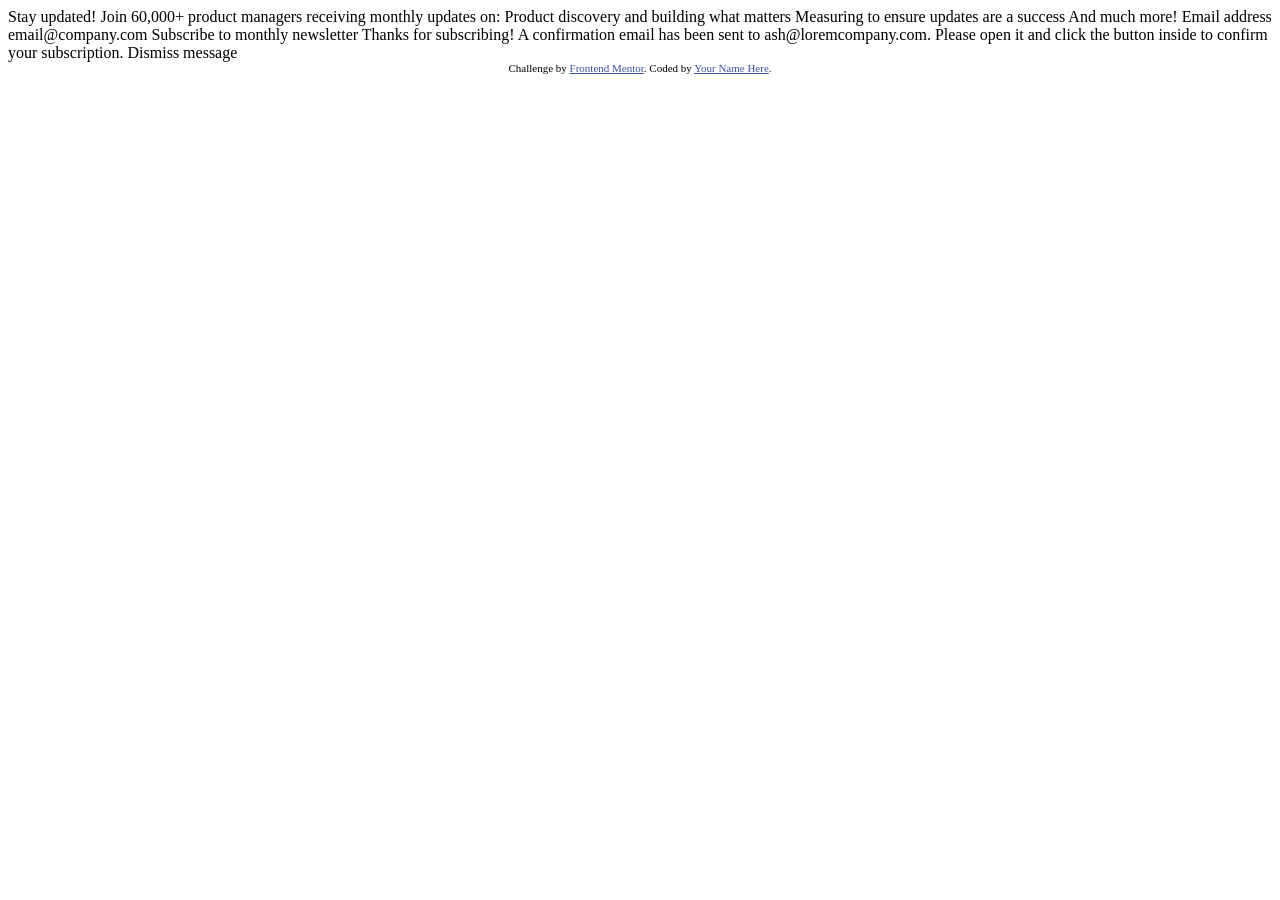
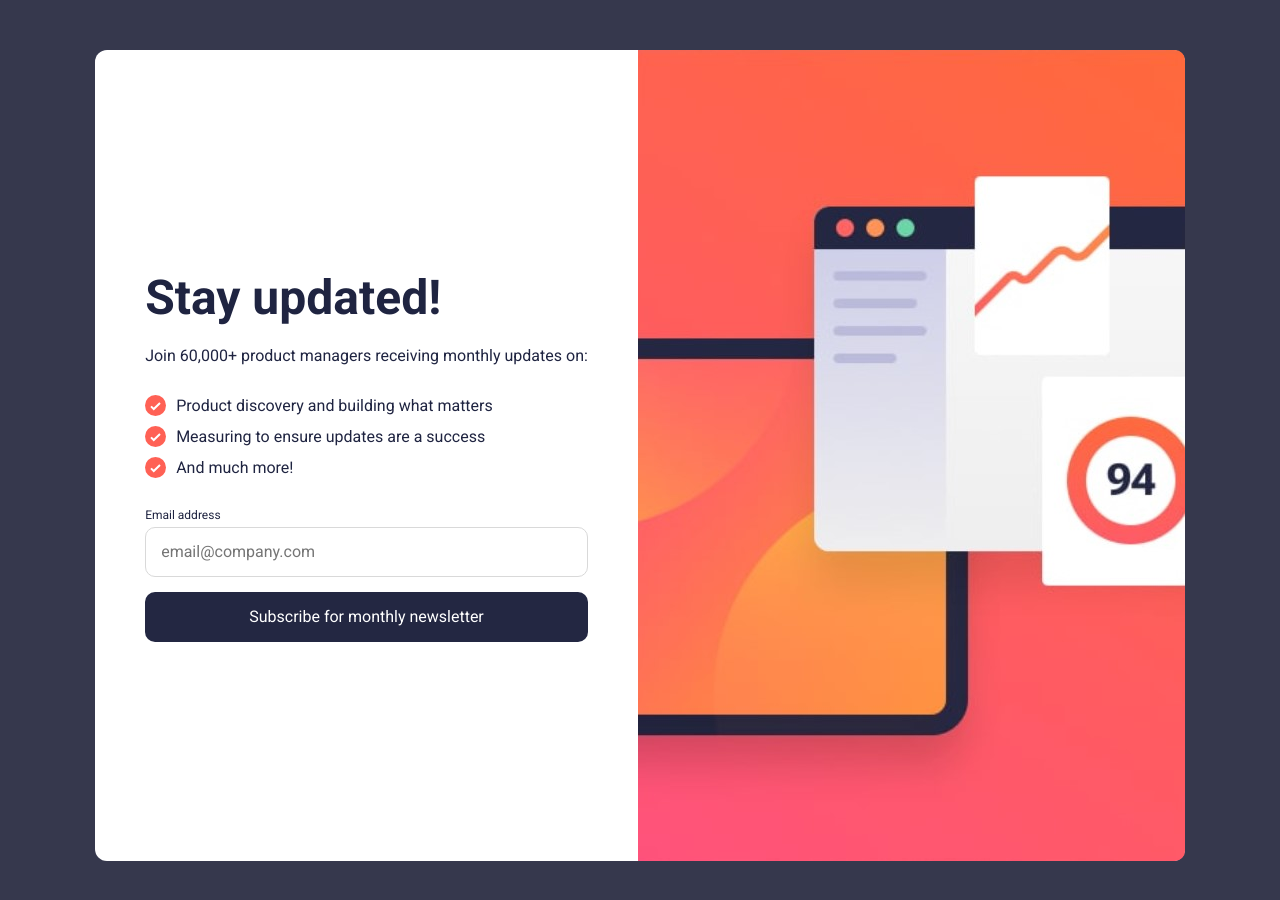
Before and after one commit to brenoocanha/newsletter-sign-up-with-success-message-main, a plain HTML site: page index.html in a window 1280 px wide. Before the commit the page ends 800 px from the top, so only its background shows below. Drawn offline with Linux system fonts and the light colour scheme.

Commit message:
feat: first commit

```diff
--- a/index.html
+++ b/index.html
@@ -1,52 +1,52 @@
 <!DOCTYPE html>
 <html lang="en">
+
 <head>
   <meta charset="UTF-8">
-  <meta name="viewport" content="width=device-width, initial-scale=1.0"> <!-- displays site properly based on user's device -->
+  <meta name="viewport" content="width=device-width, initial-scale=1.0">
+  <title>Newsletter</title>
 
-  <link rel="icon" type="image/png" sizes="32x32" href="./assets/images/favicon-32x32.png">
+  <link rel="preconnect" href="https://fonts.googleapis.com">
+  <link rel="preconnect" href="https://fonts.gstatic.com" crossorigin>
+  <link href="https://fonts.googleapis.com/css2?family=Roboto:wght@400;700&display=swap" rel="stylesheet">
 
-  <title>Frontend Mentor | Newsletter sign-up form with success message</title>
+  <link rel="stylesheet" href="./css/main.min.css">
+</head>
 
-  <!-- Feel free to remove these styles or customise in your own stylesheet 👍 -->
-  <style>
-    .attribution { font-size: 11px; text-align: center; }
-    .attribution a { color: hsl(228, 45%, 44%); }
-  </style>
-</head>
 <body>
+  <section class="s-wrapper">
+    <div class="container">
+      <div class="main">
+        <h1>Stay updated!</h1>
+        <p>Join 60,000+ product managers receiving monthly updates on:</p>
+        <ul>
+          <li>
+            <img src="./assets/images/icon-list.svg" alt="Ícone lista">
+            <span>Product discovery and building what matters</span>
+          </li>
+          <li>
+            <img src="./assets/images/icon-list.svg" alt="Ícone lista">
+            <span>Measuring to ensure updates are a success</span>
+          </li>
+          <li>
+            <img src="./assets/images/icon-list.svg" alt="Ícone lista">
+            <span>And much more!</span>
+          </li>
+        </ul>
+        <form action="" class="form">
+          <label for="email">Email address</label>
+          <input type="email" id="email" placeholder="email@company.com">
+          <button>Subscribe for monthly newsletter</button>
+        </form>
+      </div>
+      <div class="image">
+        <img src="./assets/images/design-image.jpg" alt="Imagem design">
+      </div>
+      <div class="image-mobile">
+        <img src="./assets/images/design-image-mobile.jpg" alt="Imagem design mobile">
+      </div>
+    </div>
+  </section>
+</body>
 
-  <!-- Sign-up form start -->
-
-  Stay updated!
-
-  Join 60,000+ product managers receiving monthly updates on:
-
-  Product discovery and building what matters
-  Measuring to ensure updates are a success
-  And much more!
-
-  Email address
-  email@company.com
-
-  Subscribe to monthly newsletter
-
-  <!-- Sign-up form end -->
-
-  <!-- Success message start -->
-
-  Thanks for subscribing!
-
-  A confirmation email has been sent to ash@loremcompany.com.
-  Please open it and click the button inside to confirm your subscription.
-
-  Dismiss message
-
-  <!-- Success message end -->
-
-  <div class="attribution">
-    Challenge by <a href="https://www.frontendmentor.io?ref=challenge" target="_blank">Frontend Mentor</a>.
-    Coded by <a href="#">Your Name Here</a>.
-  </div>
-</body>
 </html>
--- /dev/null
+++ b/scss/_grid.scss
@@ -0,0 +1,4 @@
+.container {
+  width: 100%;
+  margin: 0 auto;
+}
--- /dev/null
+++ b/scss/_home.scss
@@ -0,0 +1,126 @@
+html {
+  background-color: $background-color;
+  display: flex;
+  justify-content: center;
+  align-items: center;
+  padding: 50px;
+}
+
+.s-wrapper {
+  .container {
+    display: flex;
+    background-color: #fff;
+    border-radius: 12px;
+    justify-content: center;
+    align-items: center;
+    .main {
+      display: flex;
+      flex-direction: column;
+      align-items: flex-start;
+      padding: 0 3.125rem;
+      h1 {
+        font-size: 3rem;
+      }
+      p {
+        font-size: 1rem;
+        margin: 20px 0;
+        width: 100%;
+      }
+      ul {
+        li {
+          margin: 10px 0;
+          display: flex;
+          align-items: center;
+          img {
+            margin-right: 10px;
+          }
+        }
+      }
+      form {
+        display: flex;
+        flex-direction: column;
+        width: 100%;
+        label {
+          font-size: 0.75rem;
+          margin-top: 1.25rem;
+        }
+        input {
+          margin: 0.3125rem 0 0.9375rem 0;
+          height: 3.125rem;
+          line-height: 3.125rem;
+          border: 0.0625rem solid #d9d9d9;
+          border-radius: 0.625rem;
+          padding-left: 0.9375rem;
+          font-size: 1rem;
+          transition: all 0.3s;
+          color: $font-color;
+          &:focus {
+            border-color: $font-color;
+          }
+        }
+        button {
+          height: 3.125rem;
+          line-height: 3.125rem;
+          border-radius: 0.625rem;
+          background-color: $button-color;
+          color: #fff;
+          font-size: 1rem;
+          cursor: pointer;
+          transition: all 0.3s;
+          &:hover {
+            background-color: #373d66;
+          }
+        }
+      }
+    }
+    .image {
+      img {
+        width: 100%;
+        height: 100%;
+        border-top-right-radius: 10px;
+        border-bottom-right-radius: 10px;
+        display: flex;
+      }
+    }
+    .image-mobile {
+      display: none;
+    }
+  }
+  @include responsive(880px) {
+    .container {
+      flex-direction: column-reverse;
+      .main {
+        justify-content: center;
+        align-items: center;
+        h1 {
+          margin-top: 3.125rem;
+          text-align: center;
+          font-size: 2.375rem;
+        }
+        p {
+          text-align: center;
+        }
+        ul {
+          li {
+            margin: 2.1875rem 0;
+          }
+        }
+        form {
+          button {
+            margin-bottom: 50px;
+          }
+        }
+      }
+      .image {
+        display: none;
+      }
+      .image-mobile {
+        display: block;
+        img {
+          border-bottom-left-radius: 1rem;
+          border-bottom-right-radius: 1rem;
+        }
+      }
+    }
+  }
+}
--- /dev/null
+++ b/scss/_mixins.scss
@@ -0,0 +1,5 @@
+@mixin responsive($screenWidth) {
+  @media(max-width: $screenWidth){
+    @content;
+  }
+}
--- /dev/null
+++ b/scss/_reset.scss
@@ -0,0 +1,15 @@
+* {
+  margin: 0;
+  padding: 0;
+  box-sizing: border-box;
+  border: none;
+  outline: none;
+  list-style: none;
+  font-family: 'Roboto', sans-serif;
+  text-decoration: none;
+  color: $font-color;
+}
+
+img {
+  max-width: 100%;
+}
--- /dev/null
+++ b/scss/_variables.scss
@@ -0,0 +1,3 @@
+$background-color: #36384D;
+$font-color: #1F2441;
+$button-color: #232742;
--- /dev/null
+++ b/scss/main.scss
@@ -0,0 +1,5 @@
+@import 'variables';
+@import 'mixins';
+@import 'reset';
+@import 'grid';
+@import 'home';
```
Also changed, not shown: assets/images/design-image-mobile.jpg (added), assets/images/design-image.jpg (added), css/main.min.css (added), 1 other file.
